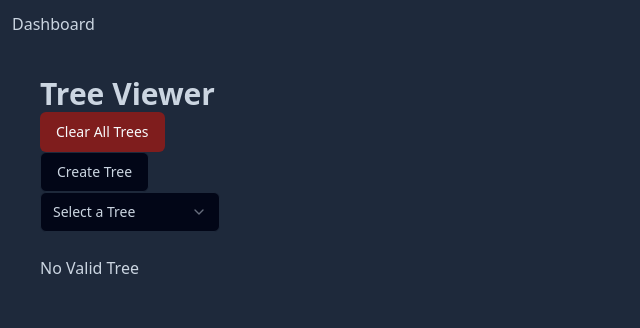
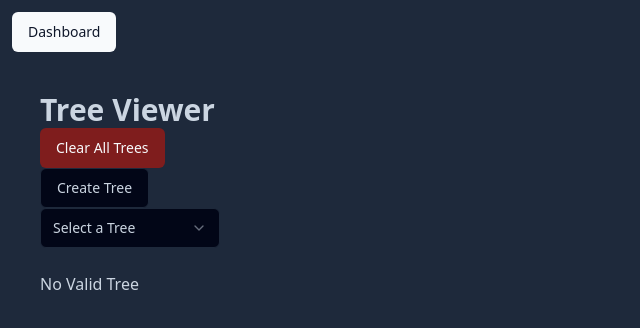
Before and after one commit to IcebergTrout/todo_list_test, a React (Vite) app in the folder to_do_list_test/: page / in a window 1280 px wide. Shown: the top 328 px of the page, without its empty margins (0-640 px from the left). Built offline with nearby package versions, Linux system fonts and the light colour scheme.

Commit message:
added back to dashboard button

```diff
--- a/to_do_list_test/src/app/TreeViewer.tsx
+++ b/to_do_list_test/src/app/TreeViewer.tsx
@@ -7,11 +7,16 @@ import { TreeSelect } from '@/components/tree-select';
 import './App.css';
 import CreateClearTreesDialog from '@/components/clear-trees-dialog';
 import { Button } from '@/components/ui/button';
-import { Link } from 'react-router-dom';
+import { useNavigate } from 'react-router-dom';
 
 const TreeViewer: React.FC = () => {
 	const { trees, setTrees } = useTreesContext();
 	const [selectedTree, setSelectedTree] = React.useState<Tree>();
+	const navigate = useNavigate();
+
+  const handleDashboardButton = () => {
+    navigate('/dashboard');
+  };
 
 	const updateSelectedTree = (updatedTree: Tree) => {
 		setSelectedTree(updatedTree);
@@ -22,7 +27,7 @@ const TreeViewer: React.FC = () => {
 	return (
 		<div className='min-h-min h-screen dark:bg-slate-800 dark:text-slate-300'>
 			<div className='pt-3 pl-3'>
-				<Link to="/dashboard">Dashboard</Link>
+				<Button onClick={handleDashboardButton}>Dashboard</Button>
 			</div>
 			<div className='p-10'>
 				<h1 className='text-3xl font-bold dark:text-slate-300'>Tree Viewer</h1>
```
